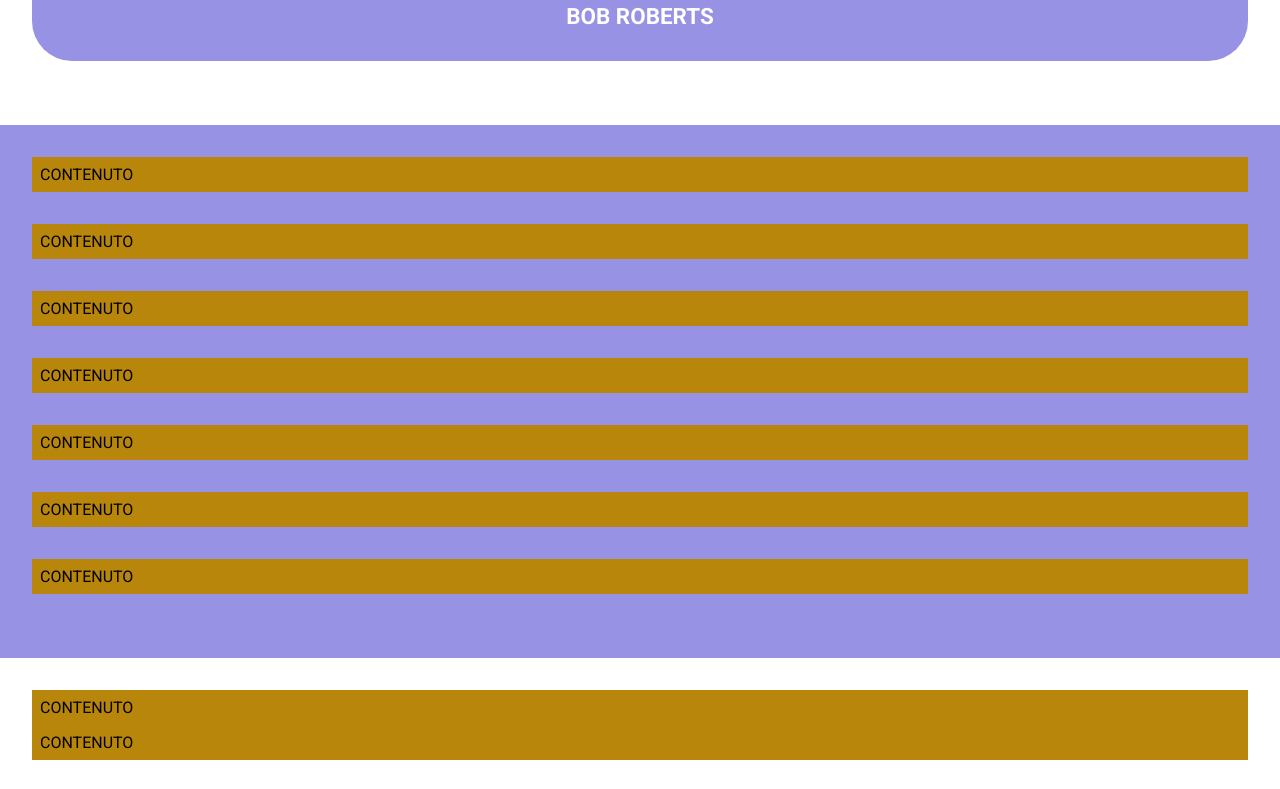
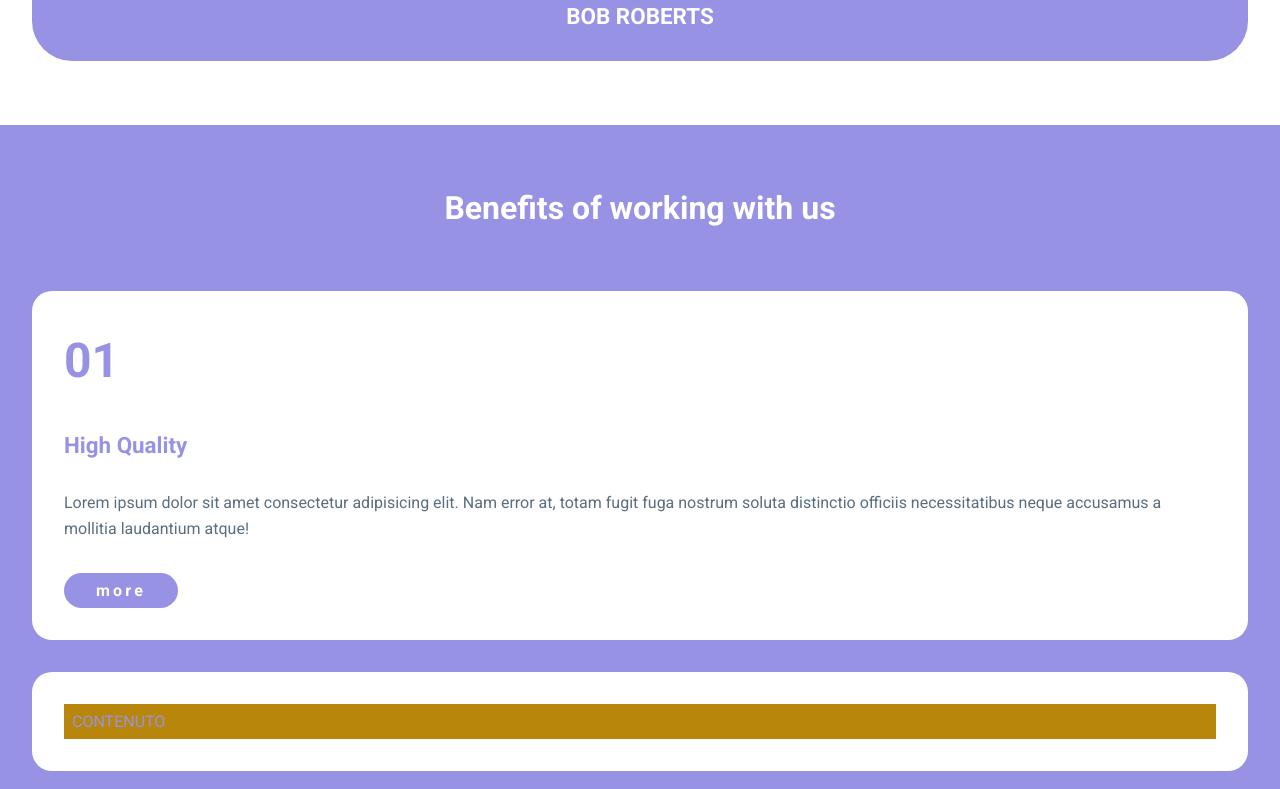
Before and after one commit to DilettaPelloni/htmlcss-responsive-layout, a plain HTML site: page index.html in a window 1280 px wide. Shown: the part 5739-6528 px from the top of the page. Drawn offline with Linux system fonts and the light colour scheme.

Commit message:
iniziata sezione benefits

```diff
--- a/css/general.css
+++ b/css/general.css
@@ -11,6 +11,7 @@
     --primary-color-light: #b5ddff;
     --secondary-color: #9792e4;
     --footer-color: #333333;
+    --light-font: #5a6e7f;
 
     --main-space: 2rem;
     --half-space: 1rem;
@@ -92,4 +93,5 @@ section {
 
 .secondary-bg {
     background-color: var(--secondary-color);
+    color: white;
 }
--- a/css/style.css
+++ b/css/style.css
@@ -44,7 +44,7 @@ header .container {
 
 #intro .card-box .card p {
     margin: var(--main-space) 0;
-    color: #5a6e7f;
+    color: var(--light-font);
     font-weight: bold;
 
 }
@@ -65,7 +65,6 @@ header .container {
 /* PLANNING */
 #planning {
     padding: var(--main-space) 0;
-    color: white;
 }
 
 #planning .col {
@@ -150,14 +149,47 @@ header .container {
 
 
 /* BENEFITS */
-#benefits .card,
-#benefits .container div:first-child {
-    margin-bottom: var(--main-space);
+#benefits h2{
+    margin-top: var(--main-space);
+    text-align: center;
+}
+
+#benefits .card:first-child {
+    margin-top: var(--double-space);
+}
+
+#benefits .card {
+    margin-top: var(--main-space);
+    padding: var(--main-space);
+    background-color: white;
+    color: var(--secondary-color);
+    border-radius: 20px;
+}
+
+#benefits .card .number-head {
+    font-size: 3em;
+    font-weight: bold;
+    text-align: left;
+}
+
+#benefits .card h3 {
+    margin-top: var(--main-space);
+}
+
+#benefits .card p:not(.number-head) {
+    margin-top: var(--main-space);
+    color: var(--light-font);
+}
+
+#benefits .card .btn {
+    margin-top: var(--main-space);
+    color: white;
 }
 
 /* ABOUT */
 #about .container > * {
     margin-bottom: var(--main-space);
+
 }
 
 /* ABOUT */
--- a/index.html
+++ b/index.html
@@ -225,16 +225,20 @@
 
                 <div class="container">
 
-                    <div class="box-debug">
-                        CONTENUTO
-                    </div>
+                    <h2>Benefits of working with us</h2>
 
                     <div class="card-box">
 
                         <div class="card">
-                            <div class="box-debug">
-                                CONTENUTO
-                            </div>
+                            <p class="number-head">01</p>
+
+                            <h3>High Quality</h3>
+
+                            <p>Lorem ipsum dolor sit amet consectetur adipisicing elit. Nam error at, totam fugit fuga nostrum soluta distinctio officiis necessitatibus neque accusamus a mollitia laudantium atque!</p>
+
+                            <a class="btn purple-btn" href="#" target="_blank">
+                                more
+                            </a>
                         </div><!-- CHIUSURA CARD -->
 
                         <div class="card">
```
